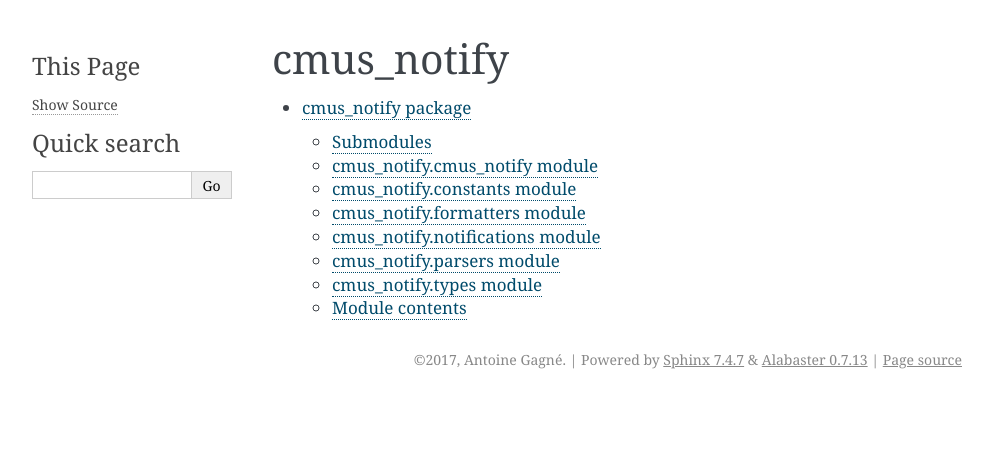
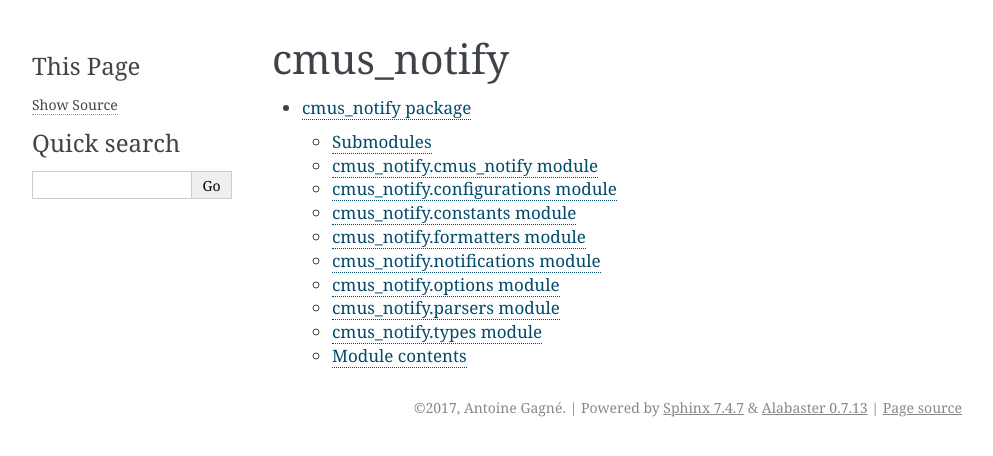
Before and after one commit to AntoineGagne/cmus-notify, a Sphinx documentation site: the page built from docs/modules.rst, in a window 1280 px wide. Shown: the top 456 px of the page, without its empty margins (148-1141 px from the left). Built offline with Sphinx 7.4.7, drawn with Linux system fonts in a browser that asks for light colours.

Commit message:
Update documentation

```diff
--- a/docs/cmus_notify.rst
+++ b/docs/cmus_notify.rst
@@ -8,6 +8,14 @@ cmus\_notify\.cmus\_notify module
 ---------------------------------
 
 .. automodule:: cmus_notify.cmus_notify
+    :members:
+    :undoc-members:
+    :show-inheritance:
+
+cmus\_notify\.configurations module
+-----------------------------------
+
+.. automodule:: cmus_notify.configurations
     :members:
     :undoc-members:
     :show-inheritance:
@@ -36,6 +44,14 @@ cmus\_notify\.notifications module
     :undoc-members:
     :show-inheritance:
 
+cmus\_notify\.options module
+----------------------------
+
+.. automodule:: cmus_notify.options
+    :members:
+    :undoc-members:
+    :show-inheritance:
+
 cmus\_notify\.parsers module
 ----------------------------
 
```
Also changed, not shown: 3 other files.
